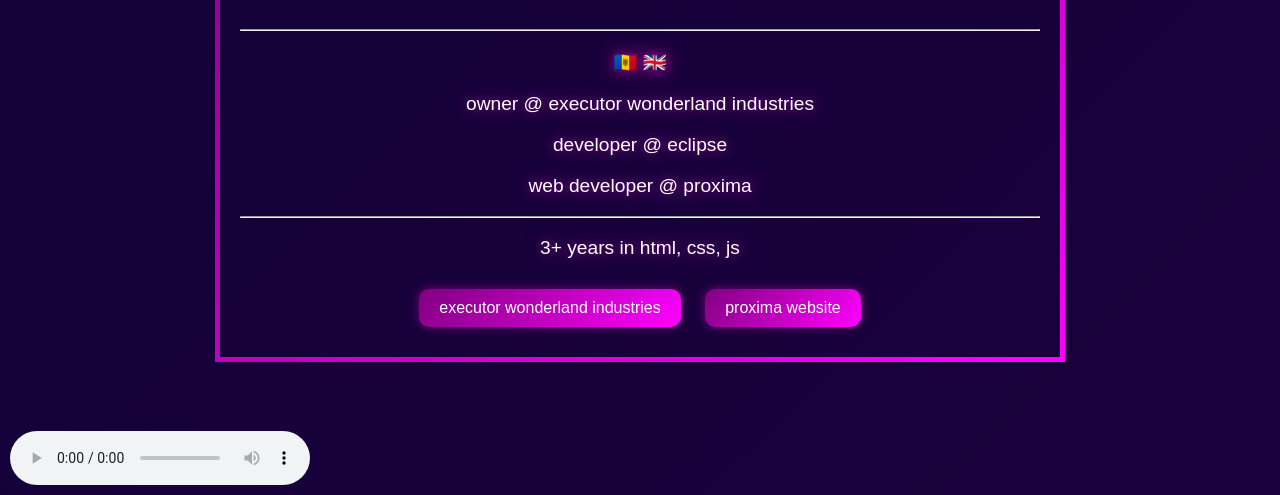
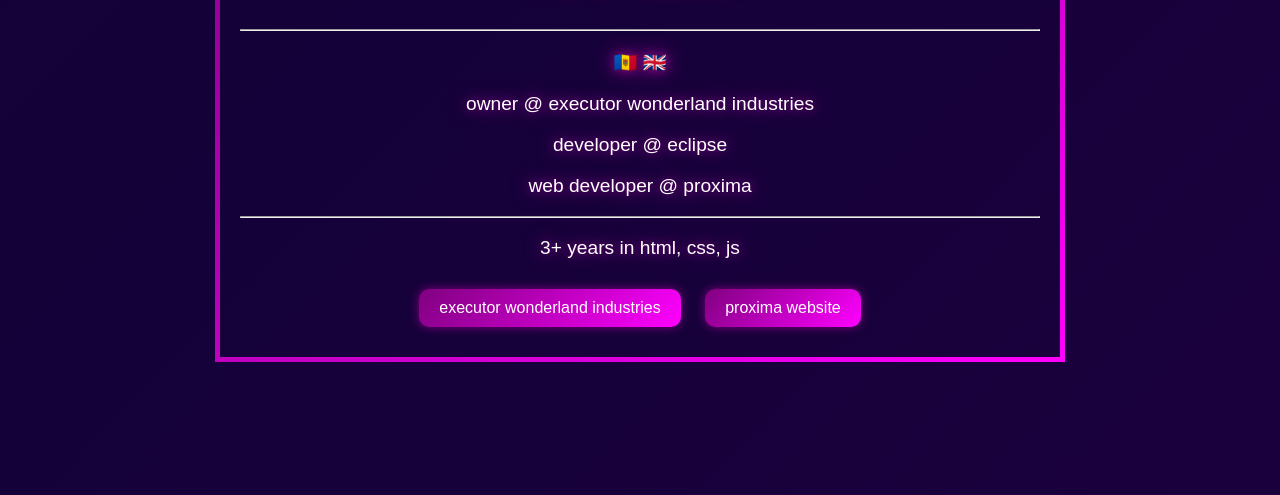
Before and after one commit to xancuh/monaco, a plain HTML site: page index.html in a window 1280 px wide. Shown: the part 305-800 px from the top of the page. Drawn offline with Linux system fonts and the light colour scheme.

Commit message:
Update index.html

```diff
--- a/index.html
+++ b/index.html
@@ -118,10 +118,5 @@
             <a href="https://get-proxima.vercel.app/" class="button">proxima website</a>
         </div>
     </div>
-
-    <audio controls autoplay loop>
-        <source src="https://github.com/xancuh/monaco/blob/main/Shut%20Up%20-%20Nettspend.mp3" type="audio/mpeg">
-        music doesnt work. issue will be fixed soon!
-    </audio>
 </body>
 </html>
```
